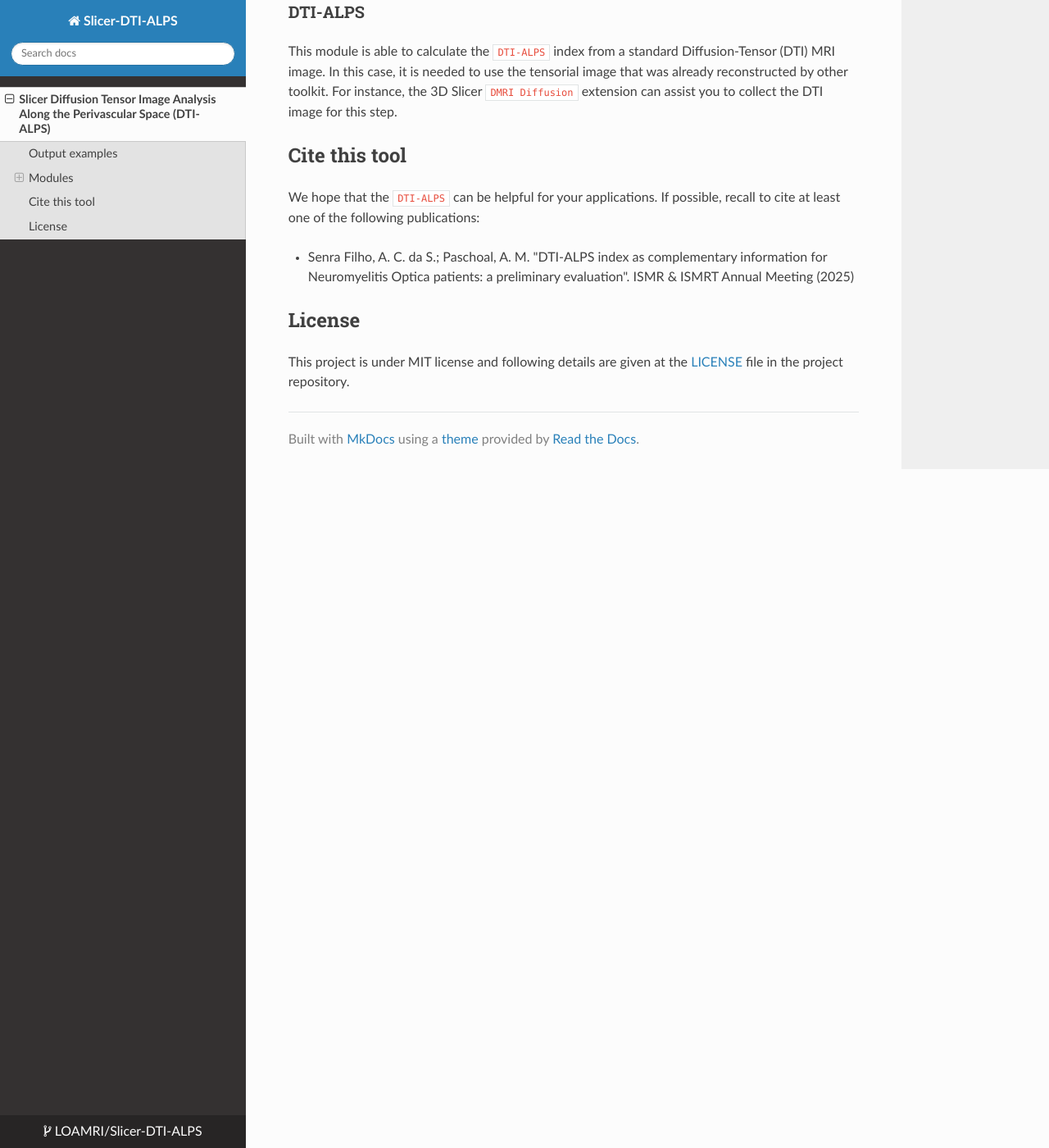
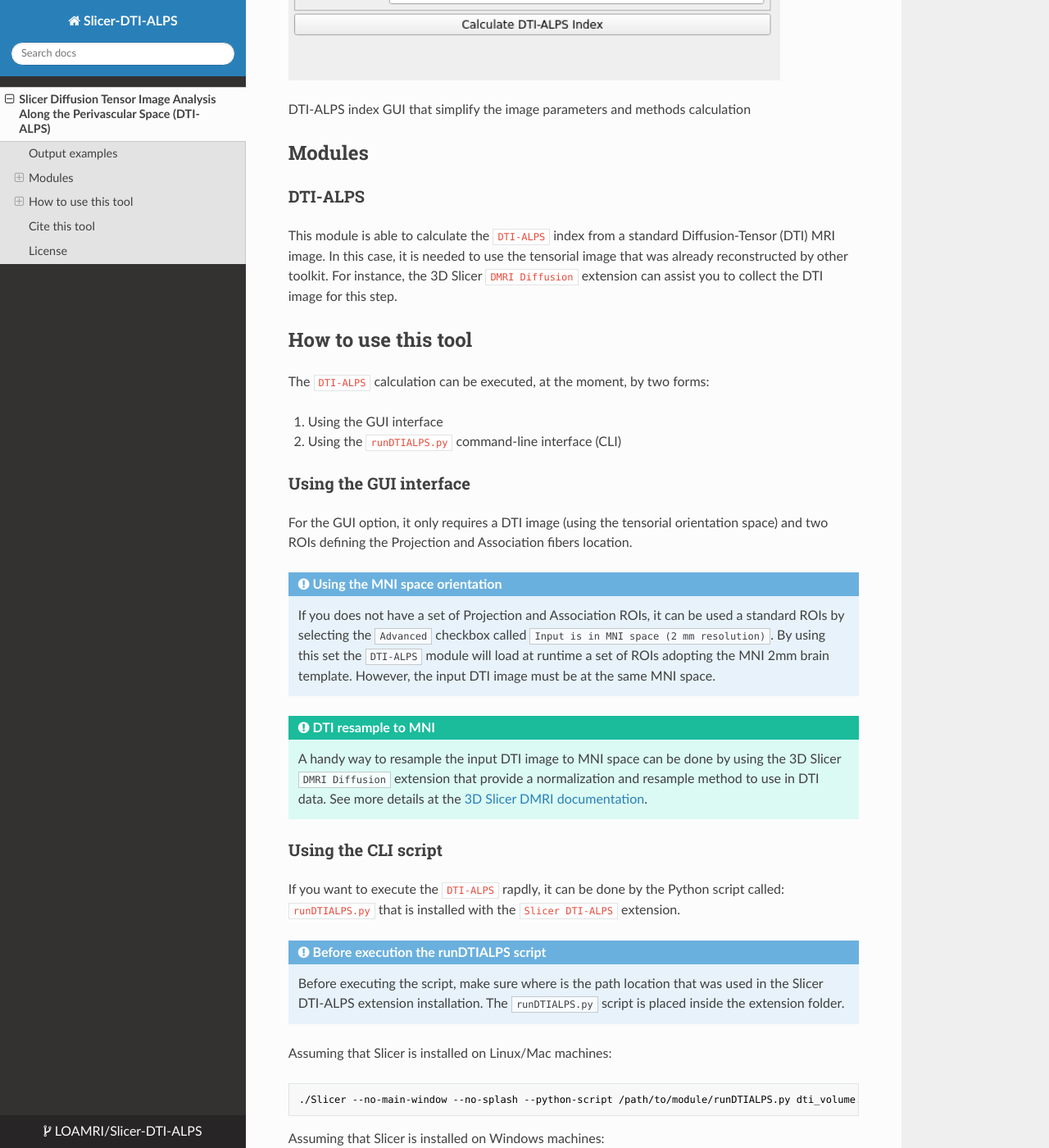
Before and after one commit to LOAMRI/Slicer-DTI-ALPS, an MkDocs documentation site: the page built from docs/index.md, in a window 1280 px wide and 1400 px high, scrolled down 1505 px. Shown: the whole window at 82% size. Built offline with MkDocs 1.6.1, drawn with Linux system fonts in a browser that asks for light colours; nearby versions of some CDN libraries; some of the changed text lies outside the part shown.

````diff
--- a/docs/index.md
+++ b/docs/index.md
@@ -1,6 +1,6 @@
 # Slicer Diffusion Tensor Image Analysis Along the Perivascular Space (DTI-ALPS)
 
-![project logo](../DTI_ALPS.png){ width="250" .center}
+![project logo](https://raw.githubusercontent.com/LOAMRI/Slicer-DTI-ALPS/refs/heads/main/DTI_ALPS.png){ width="250" .center}
 
 Welcome to the Slicer Diffusion Tensor Image Analysis Along the Perivascular Space (DTI-ALPS)!
 
@@ -28,6 +28,70 @@ DTI-ALPS index GUI that simplify the image parameters and methods calculation
 This module is able to calculate the `DTI-ALPS` index from a standard Diffusion-Tensor (DTI) MRI image. In this case, it is needed to use the tensorial image that was already reconstructed by other toolkit. For instance, the 3D Slicer `DMRI Diffusion` extension can assist you to collect the DTI image for this step.
 
 
+## How to use this tool
+
+The `DTI-ALPS` calculation can be executed, at the moment, by two forms:
+
+1. Using the GUI interface
+2. Using the `runDTIALPS.py` command-line interface (CLI)
+
+### Using the GUI interface
+
+For the GUI option, it only requires a DTI image (using the tensorial orientation space) and two ROIs defining the Projection and Association fibers location.
+
+!!! note inline end "Using the MNI space orientation"
+
+    If you does not have a set of Projection and Association ROIs, it can be used a standard ROIs by selecting the `Advanced` checkbox called `Input is in MNI space (2 mm resolution)`. By using this set the `DTI-ALPS` module will load at runtime a set of ROIs adopting the MNI 2mm brain template. However, the input DTI image must be at the same MNI space.
+
+!!! tip inline end "DTI resample to MNI"
+
+    A handy way to resample the input DTI image to MNI space can be done by using the 3D Slicer `DMRI Diffusion` extension that provide a normalization and resample method to use in DTI data. See more details at the [3D Slicer DMRI documentation](https://dmri.slicer.org/).
+
+### Using the CLI script
+
+If you want to execute the `DTI-ALPS` rapdly, it can be done by the Python script called: `runDTIALPS.py` that is installed with the `Slicer DTI-ALPS` extension.
+
+!!! info inline end "Before execution the runDTIALPS script"
+
+    Before executing the script, make sure where is the path location that was used in the Slicer DTI-ALPS extension installation. The `runDTIALPS.py` script is placed inside the extension folder.
+
+Assuming that Slicer is installed on Linux/Mac machines:
+
+```bash
+./Slicer --no-main-window --no-splash --python-script /path/to/module/runDTIALPS.py dti_volume.nrrd proj-label.nrrd assoc-label.nrrd
+```
+
+Assuming that Slicer is installed on Windows machines:
+
+```bash
+Slicer.exe --no-main-window --no-splash --python-script /path/to/module/runDTIALPS.py dti_volume.nrrd proj-label.nrrd assoc-label.nrrd
+```
+
+It is also able to execute the `runDTIALPS.py` with some options:
+
+1. `--MNISpace`: Informs whether the input DTI image is already in the MNI space (2 mm resolution). If yes, the input Proj/Assoc paths are changed for the standard MNI labels instead.
+
+2. `--verbose`: Show more details thoughout the processing.
+
+!!! note inline end "When to use --MNISpace option"
+
+    When the `--MNISpace` is used, there is no need to provide the Proj/Assoc labels because the standard MNI labels are applied instead
+
+
+To see more details about the options given at the `runDTIALPS.py` script, one may call the help details by running:
+
+Linux/Mac:
+
+```bash
+./Slicer --no-main-window --no-splash --python-script /path/to/module/runDTIALPS.py -h
+```
+
+Windows:
+
+```bash
+Slicer.exe --no-main-window --no-splash --python-script /path/to/module/runDTIALPS.py -h
+```
+
 ## Cite this tool
 
 We hope that the `DTI-ALPS` can be helpful for your applications. If possible, recall to cite at least one of the following publications:
````
Also changed, not shown: CMakeLists.txt (+4 -6 lines), 2 other files.
